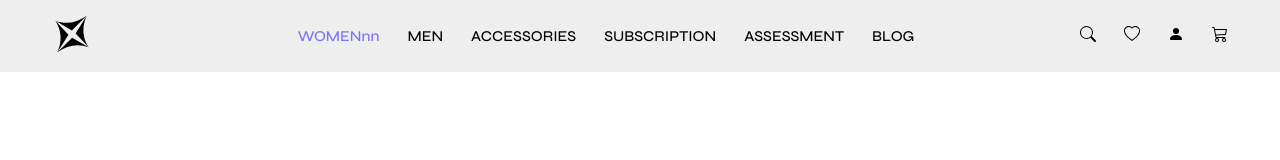
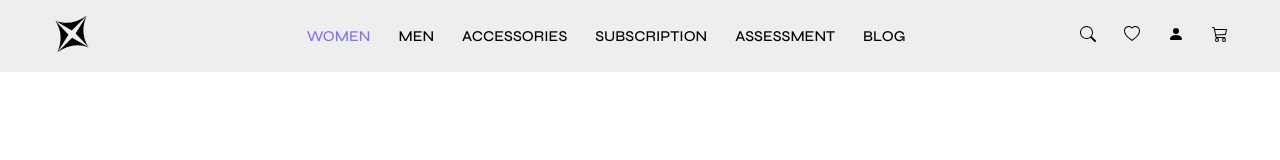
Before and after one commit to Sam-Fadel/Website, a plain HTML site: page index.html in a window 1280 px wide. Shown: the top 160 px of the page. Drawn offline with Linux system fonts and the light colour scheme; a web font is replaced by a local one.

Commit message:
sam-1o11

```diff
--- a/index.html
+++ b/index.html
@@ -20,7 +20,7 @@
           <div class="navigation-options">
             <ul>
               <div class="dropdown">
-                <li class="active" class="dropbtn"><a href="#">WOMENnn</a></li>
+                <li class="active" class="dropbtn"><a href="#">WOMEN</a></li>
                 <div class="dropdown-content">
                   <a href="/custombikinis.html">Customisable</a>
                   <a href="#">Ready To Ship</a>
```
Also changed, not shown: images/Sam-images/images/images-slideshow/image-v2/Slide-Show-1.png (added), images/Sam-images/images/images-slideshow/image-v2/Slide-Show-2.png (added), images/Sam-images/images/images-slideshow/image-v2/Slide-Show-3.png (added), images/Sam-images/images/images-slideshow/image-v2/Slide-Show-4.png (added), images/Sam-images/images/images-slideshow/image-v2/Slide-Show-5.png (added), 2 other files.
